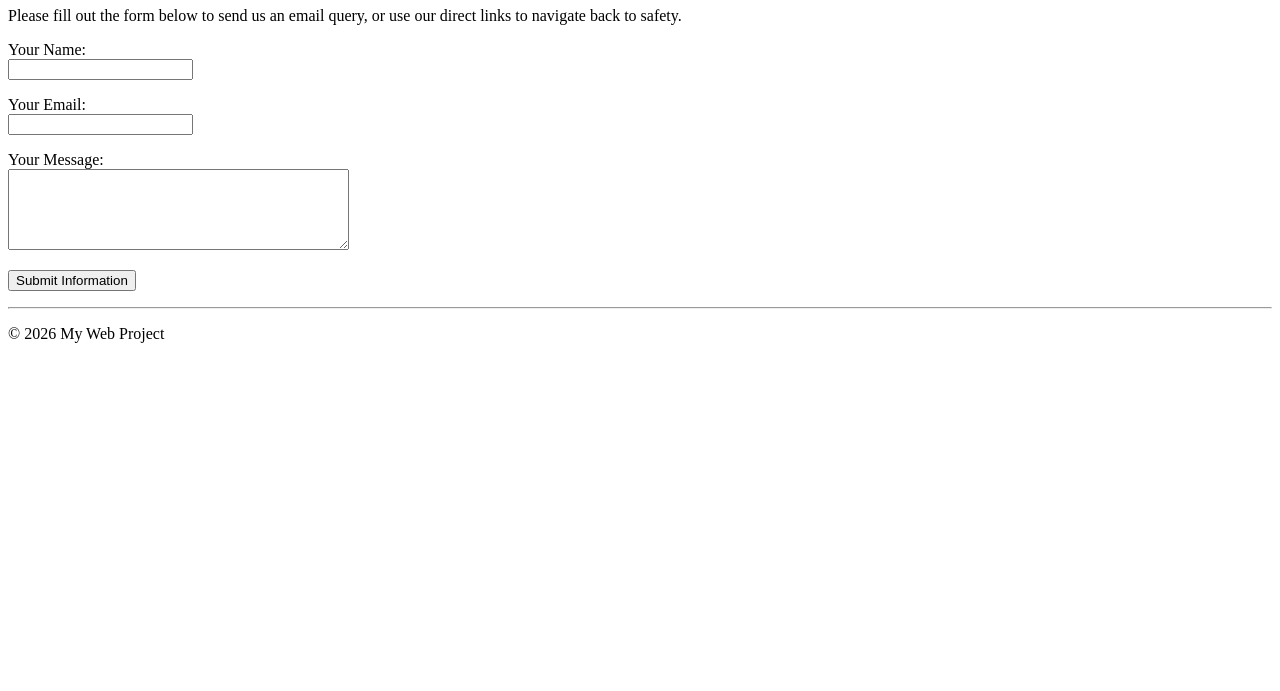
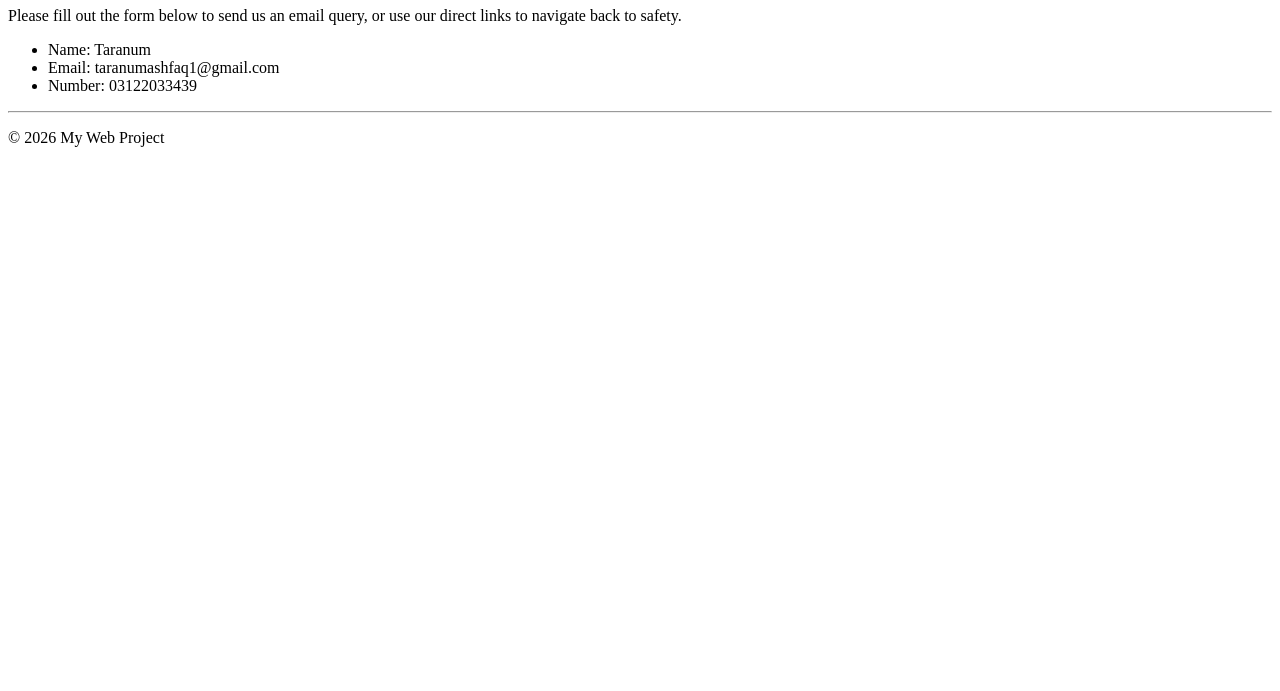
Before and after one commit to taranumashfaq/multi_page.html, a plain HTML site: page contact.html in a window 1280 px wide. Shown: the part 109-800 px from the top of the page. Drawn offline with Linux system fonts and the light colour scheme.

Commit message:
Revise contact.html to display personal details
Updated contact page with personal information and removed the input form.

```diff
--- a/contact.html
+++ b/contact.html
@@ -2,14 +2,13 @@
 <html lang="en">
 <head>
     <meta charset="UTF-8">
-    <title>My Website</title>
+    <title>Taranum cv </title>
 </head>
 <body>
 
     <nav>
         <a href="index.html">Home</a>
         <a href="about.html">About</a>
-        <a href="services.html">Services</a>
         <strong>Contact</strong>
     </nav>
 
@@ -19,24 +18,12 @@
     <h1>My Contact</h1>
     <p>Please fill out the form below to send us an email query, or use our direct links to navigate back to safety.</p>
 
-    <!-- Simple Input Form -->
-    <form action="#" method="POST">
-        <p>
-            <label>Your Name:</label><br>
-            <input type="text" name="name" required>
-        </p>
-        <p>
-            <label>Your Email:</label><br>
-            <input type="email" name="email" required>
-        </p>
-        <p>
-            <label>Your Message:</label><br>
-            <textarea name="message" rows="5" cols="40" required></textarea>
-        </p>
-        <p>
-            <input type="submit" value="Submit Information">
-        </p>
-    </form>
+    <ul>
+        <li>Name: Taranum</li>
+        <li>Email: taranumashfaq1@gmail.com</li>
+        <li>Number: 03122033439</li>
+    </ul>
+
 
     <hr>
     <footer>
```
